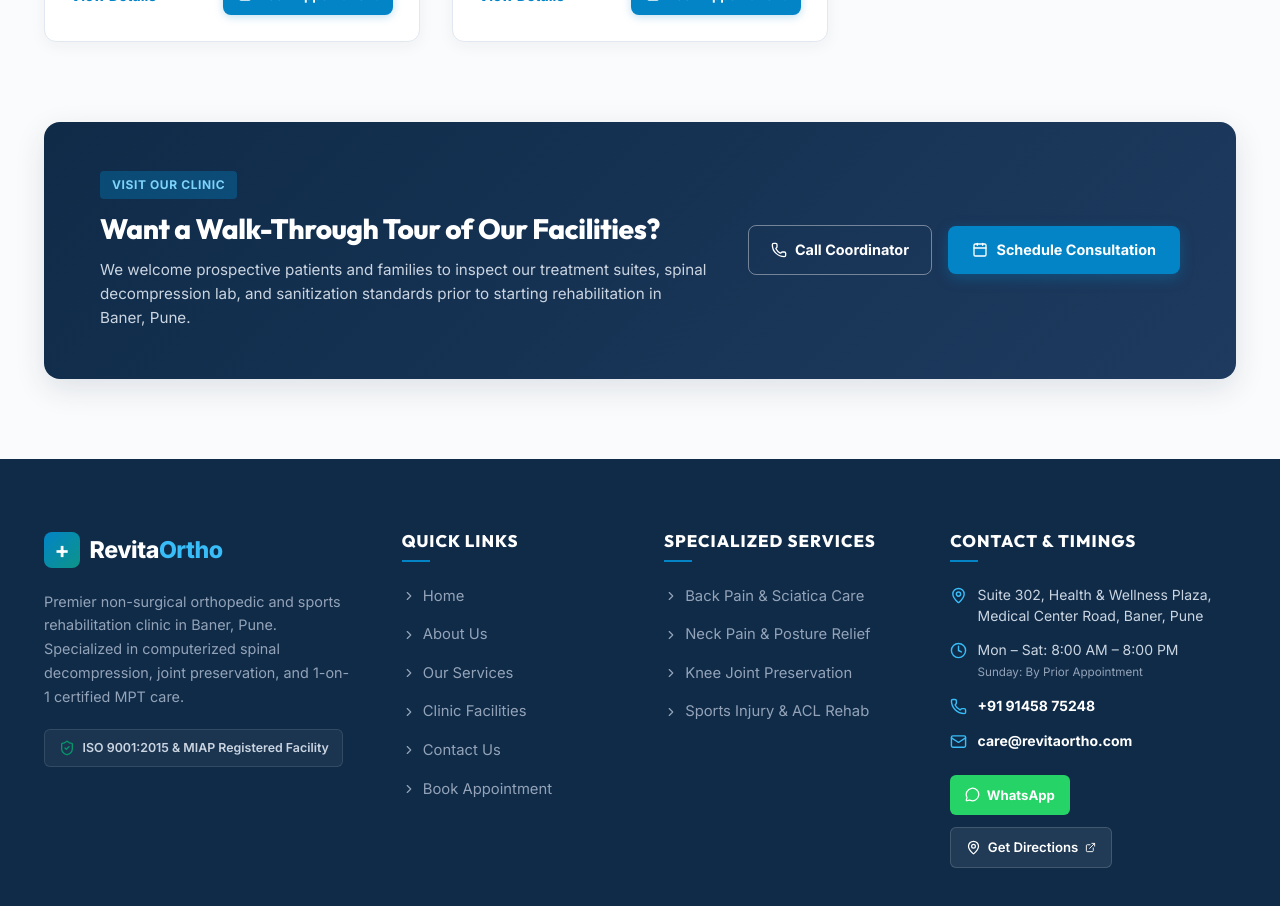
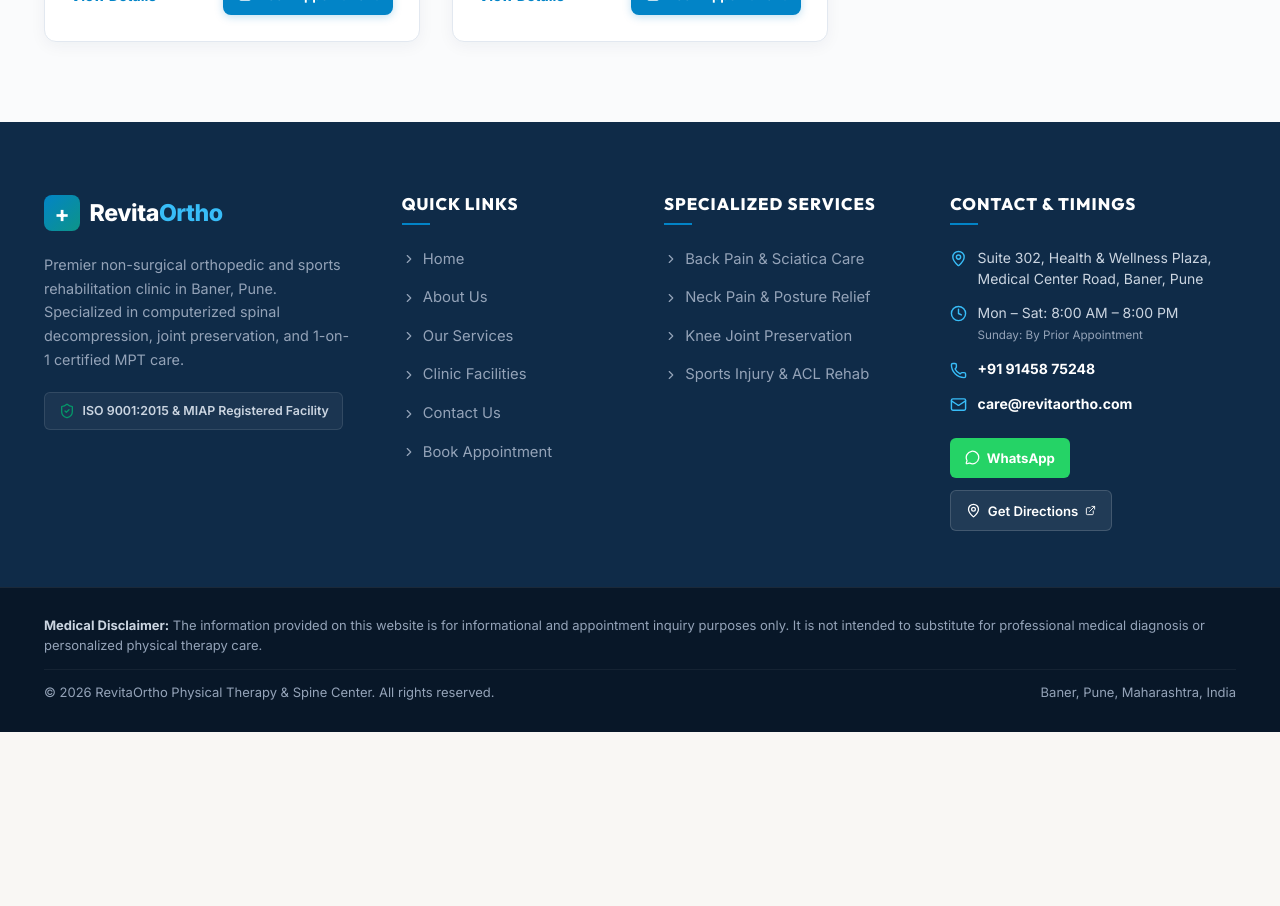
Before and after one commit to mayararothe28/physio-website, a React (Vite) app: page /facilities in a window 1280 px wide. Shown: the part 2740-3646 px from the top of the page. After the commit the page ends 3472 px from the top, so only its background shows below. Built offline with nearby package versions, Linux system fonts and the light colour scheme.

Commit message:
Remove VISIT OUR CLINIC tour section from Clinic Facilities page

```diff
--- a/src/pages/FacilitiesPage.jsx
+++ b/src/pages/FacilitiesPage.jsx
@@ -287,30 +287,6 @@ export default function FacilitiesPage() {
         </div>
       )}
 
-      {/* ─── 5. CLINIC TOUR & CONSULTATION CALL-OUT ─── */}
-      <section className="wor-facilities-tour-section">
-        <div className="wor-container">
-          <div className="wor-facilities-tour-card">
-            <div className="wor-tour-content">
-              <span className="wor-tour-tag">VISIT OUR CLINIC</span>
-              <h3>Want a Walk-Through Tour of Our Facilities?</h3>
-              <p>
-                We welcome prospective patients and families to inspect our treatment suites, spinal decompression lab, and sanitization standards prior to starting rehabilitation in Baner, Pune.
-              </p>
-            </div>
-            <div className="wor-tour-actions">
-              <a href="tel:+919876543210" className="wor-tour-btn-outline">
-                <Phone size={16} />
-                <span>Call Coordinator</span>
-              </a>
-              <Link to="/appointment" className="wor-tour-btn-primary">
-                <Calendar size={16} />
-                <span>Schedule Consultation</span>
-              </Link>
-            </div>
-          </div>
-        </div>
-      </section>
     </main>
   );
 }
```
